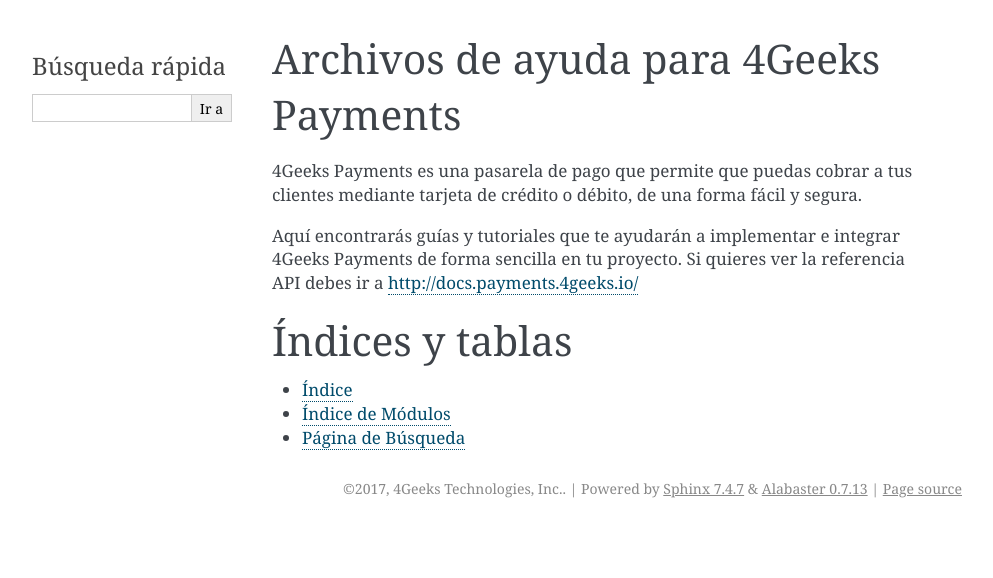
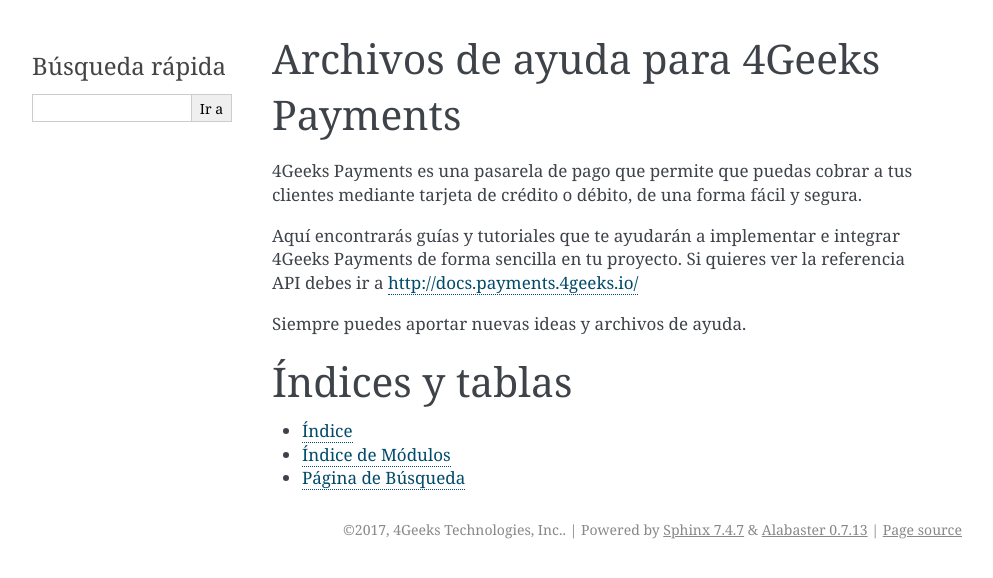
Before and after one commit to ArivazhaganArul/gpayments-support, a Sphinx documentation site: the page built from source/index.rst, in a window 1280 px wide. Shown: the top 578 px of the page, without its empty margins (148-1141 px from the left). Built offline with Sphinx 7.4.7, drawn with Linux system fonts in a browser that asks for light colours.

Commit message:
Update index.rst

```diff
--- a/source/index.rst
+++ b/source/index.rst
@@ -9,6 +9,8 @@
 4Geeks Payments es una pasarela de pago que permite que puedas cobrar a tus clientes mediante tarjeta de crédito o débito, de una forma fácil y segura.
 
 Aquí encontrarás guías y tutoriales que te ayudarán a implementar e integrar 4Geeks Payments de forma sencilla en tu proyecto. Si quieres ver la referencia API debes ir a http://docs.payments.4geeks.io/
+
+Siempre puedes aportar nuevas ideas y archivos de ayuda.
 
 .. toctree::
    :maxdepth: 2
```
